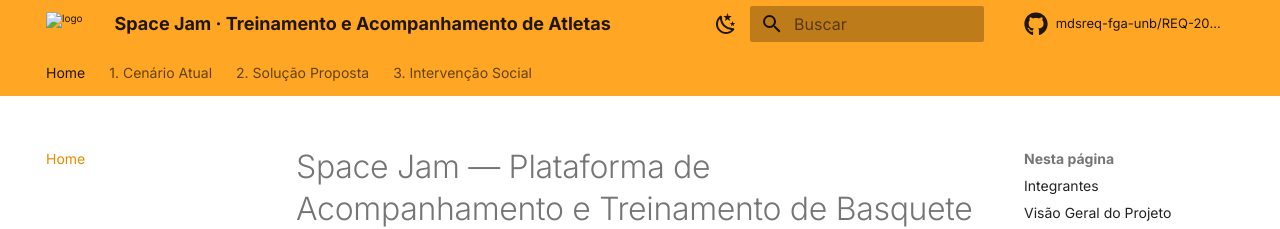
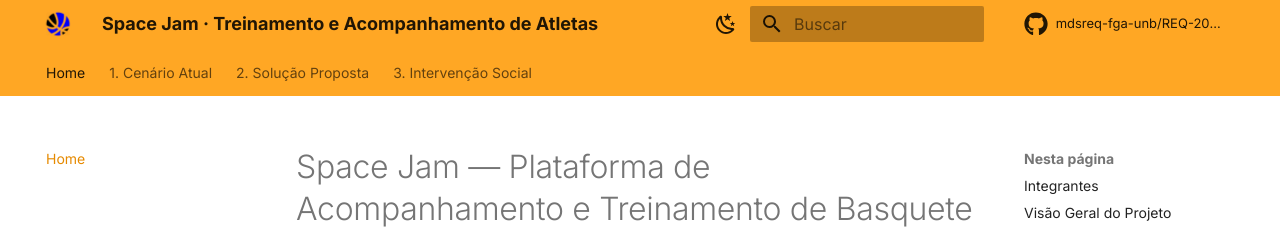
Before and after one commit to mdsreq-fga-unb/REQ-2026.2-T01-SpaceJam, an MkDocs documentation site: the page built from docs/index.md, in a window 1280 px wide. Shown: the top 229 px of the page. Built offline with MkDocs 1.6.1 and Material for MkDocs 9.7.7, drawn with Linux system fonts in a browser that asks for light colours; comment, search, counter and statistics services are not loaded.

Commit message:
docs: corrige caminho do favicon no mkdocs.yml

```diff
--- a/mkdocs.yml
+++ b/mkdocs.yml
@@ -10,8 +10,8 @@
 theme:
   name: material
   language: pt
-  favicon: docs/favicon.png
-  logo: docs/favicon.png
+  favicon: imagens/favicon.png
+  logo: imagens/favicon.png
   icon:
     logo: material/basketball
     repo: fontawesome/brands/github
@@ -48,7 +48,7 @@
     - content.code.copy
 
 extra_css:
-  - assets/stylesheets/extra.css
+  - stylesheets/extra.css
 
 markdown_extensions:
   - admonition
```
